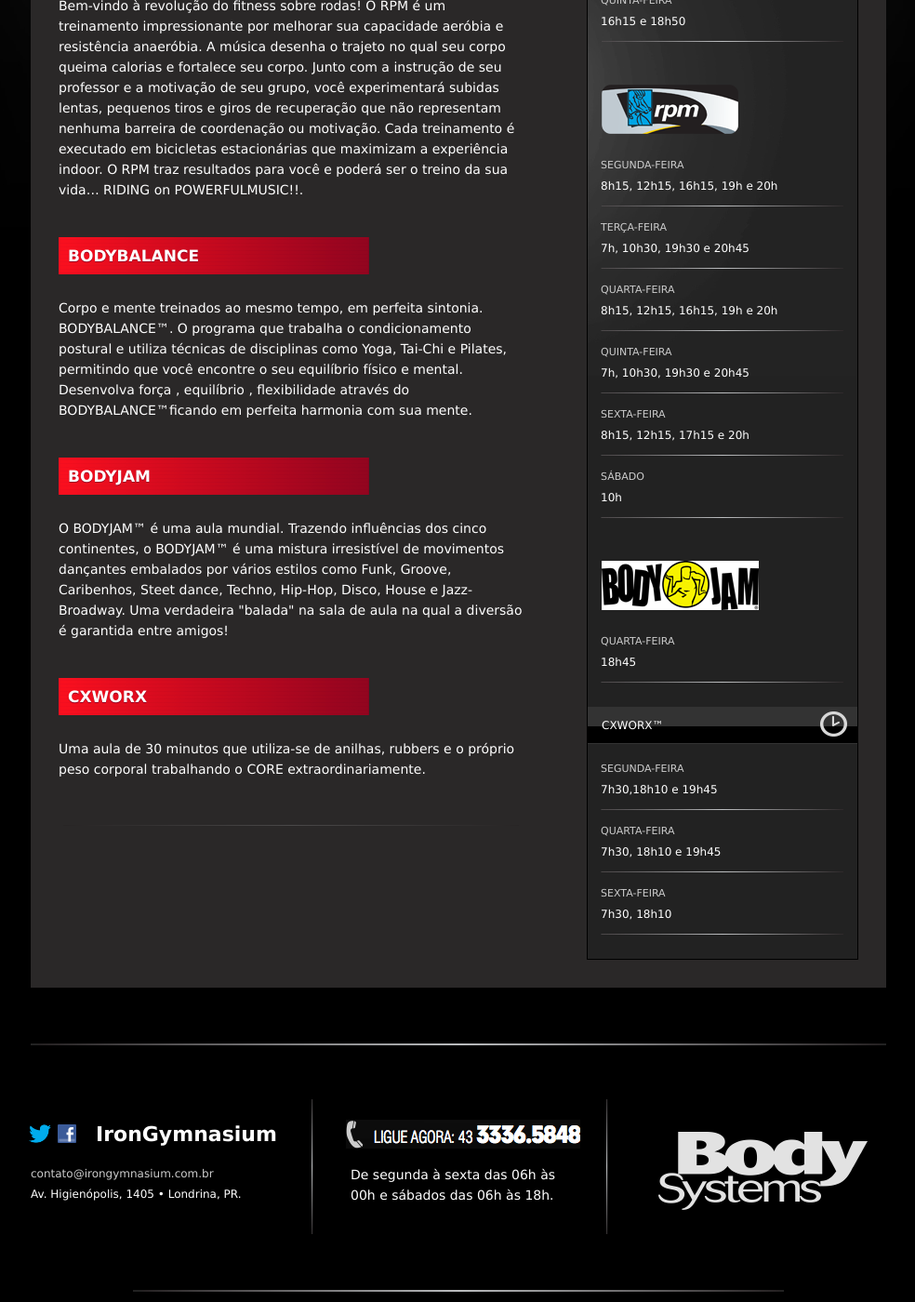
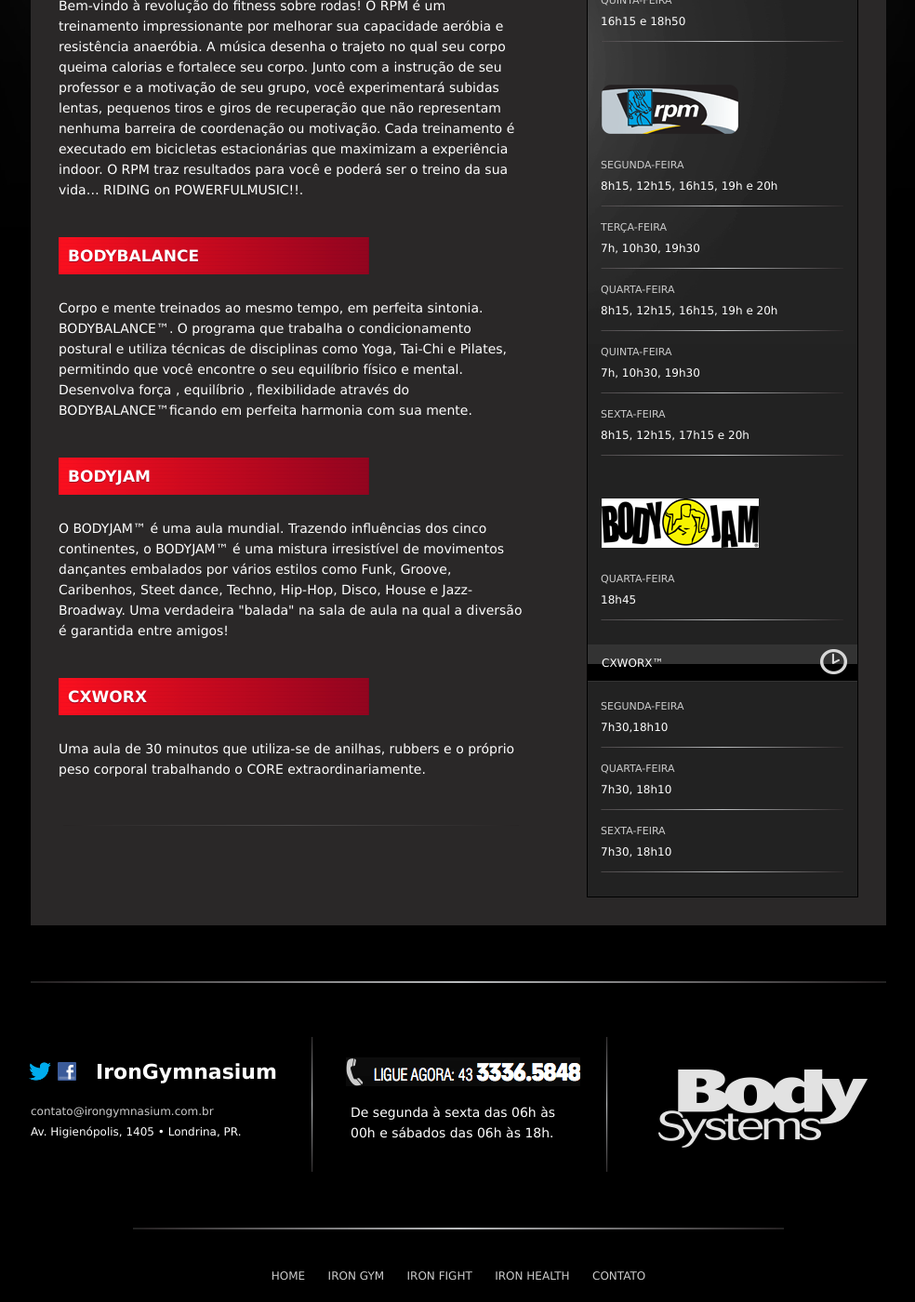
Before and after one commit to eduardofiorezi/irongymnasium.github.io, a Jekyll site: the page built from iron-health.html, in a window 1280 px wide and 1400 px high, scrolled down 1633 px. Shown: the whole window at 93% size, without its empty margins (147-1131 px from the left). Built offline with Jekyll 4.4.1, drawn with Linux system fonts in a browser that asks for light colours; nearby versions of some CDN libraries; library files that are not in the unit come from our copies.

Commit message:
Update schedule

```diff
--- a/iron-health.html
+++ b/iron-health.html
@@ -35,15 +35,13 @@
 - dia: Segunda-feira
   horarios: 8h15, 12h15, 16h15, 19h e 20h
 - dia: Terça-feira
-  horarios: 7h, 10h30, 19h30 e 20h45
+  horarios: 7h, 10h30, 19h30
 - dia: Quarta-feira
   horarios: 8h15, 12h15, 16h15, 19h e 20h
 - dia: Quinta-feira
-  horarios: 7h, 10h30, 19h30 e 20h45
+  horarios: 7h, 10h30, 19h30
 - dia: Sexta-feira
   horarios: 8h15, 12h15, 17h15 e 20h
-- dia: Sábado
-  horarios: 10h
 
 body_jam:
 - dia: Quarta-feira
@@ -51,9 +49,9 @@
 
 cxworx:
 - dia: Segunda-feira
-  horarios: 7h30,18h10 e 19h45
+  horarios: 7h30,18h10
 - dia: Quarta-feira
-  horarios: 7h30, 18h10 e 19h45
+  horarios: 7h30, 18h10
 - dia: Sexta-feira
   horarios: 7h30, 18h10
 
```
Also changed, not shown: other parts of iron-health.html (+1 -7 lines), 1 other file.
